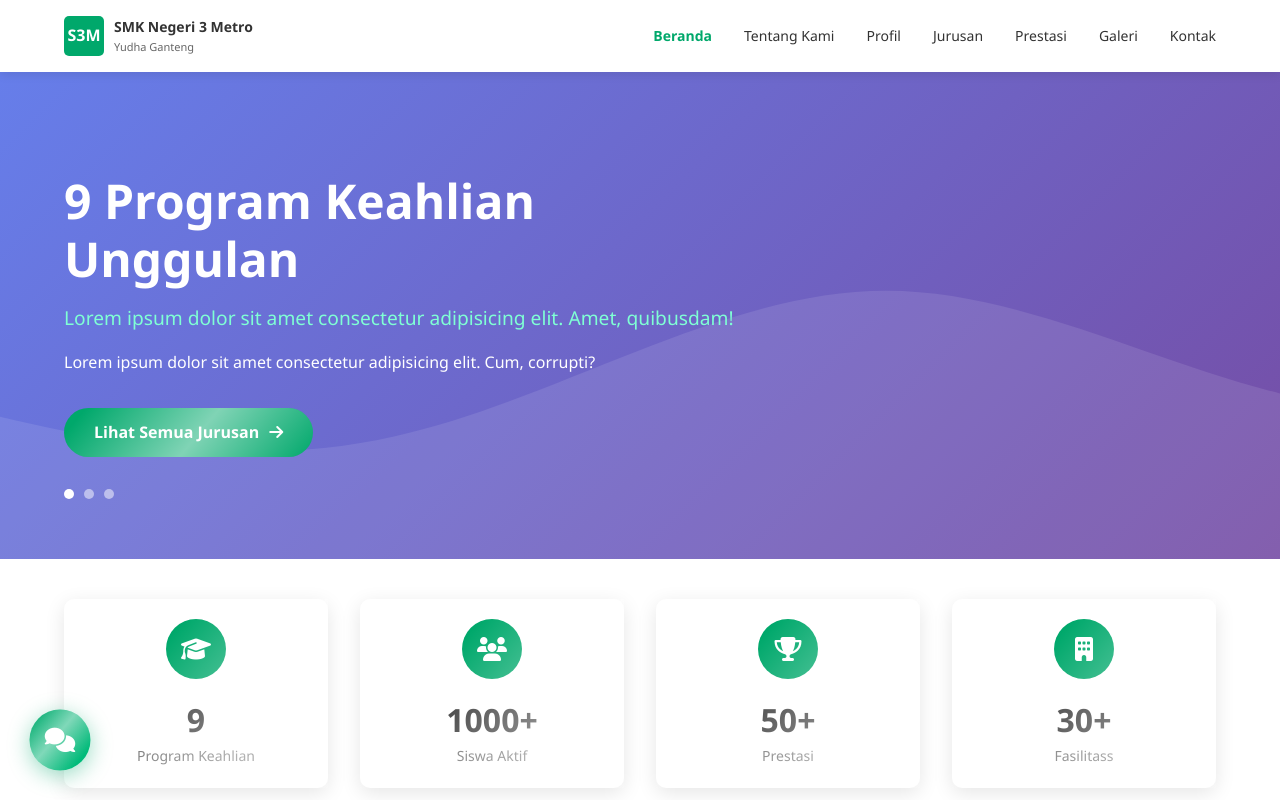
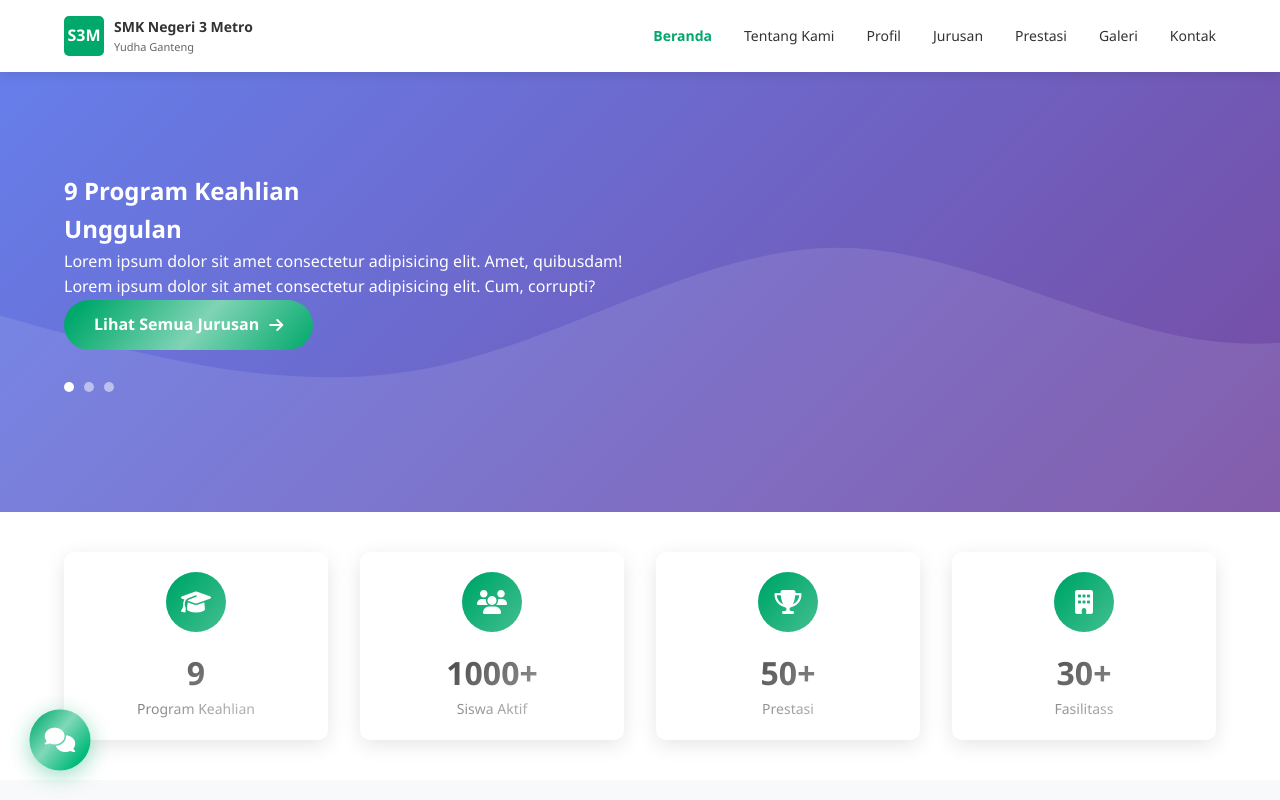
Before and after one commit to ccodesmithh/smkn3metroremake, a plain HTML site: page index.html in a window 1280 px wide. Shown: the top 800 px of the page. Drawn offline with nearby package versions, Linux system fonts and the light colour scheme.

```diff
--- a/styles.css
+++ b/styles.css
@@ -98,26 +98,27 @@
     background-size: cover;
 }
 
-.hero-content {
+.caption-conten {
     max-width: 1400px;
     margin: 0 auto;
     position: relative;
     z-index: 1;
 }
 
-.hero h1 {
+.caption-conten h1 {
     font-size: 3rem;
+    margin-top: 2rem;
     margin-bottom: 1rem;
     line-height: 1.2;
 }
 
-.hero-subtitle {
+.caption-conten .hero-subtitle {
     color: #7fffd4;
     font-size: 1.2rem;
     margin-bottom: 1rem;
 }
 
-.hero-description {
+.caption-conten .hero-description{
     font-size: 1rem;
     margin-bottom: 2rem;
     opacity: 0.9;
@@ -164,7 +165,7 @@
 .stats {
     background: white;
     padding: 40px 5%;
-    margin-top: -60px;
+    margin-top: 0;
     position: relative;
     z-index: 10;
 }
```
